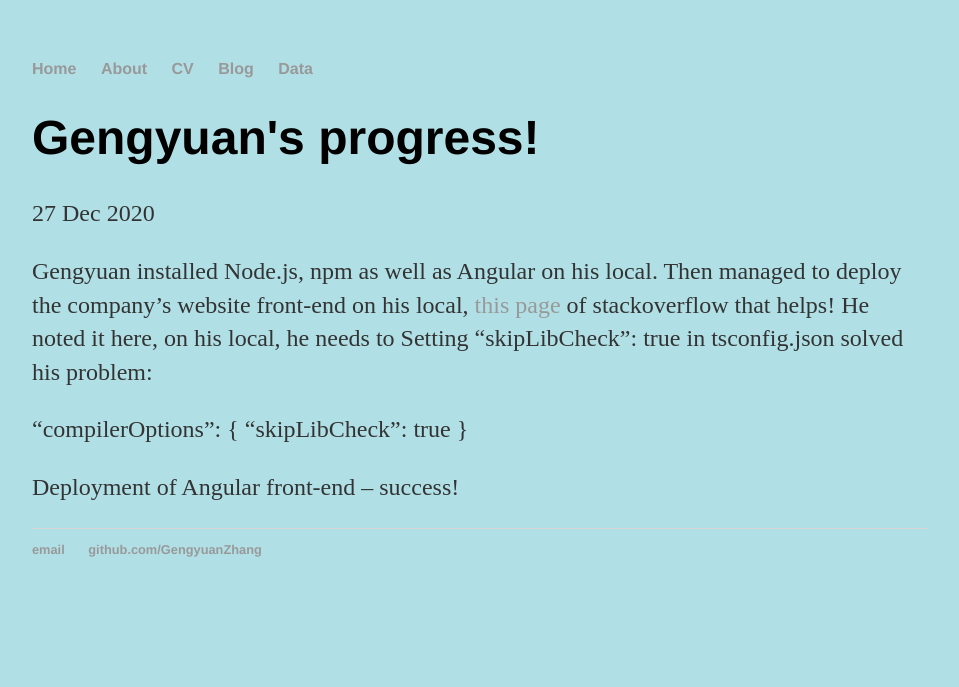
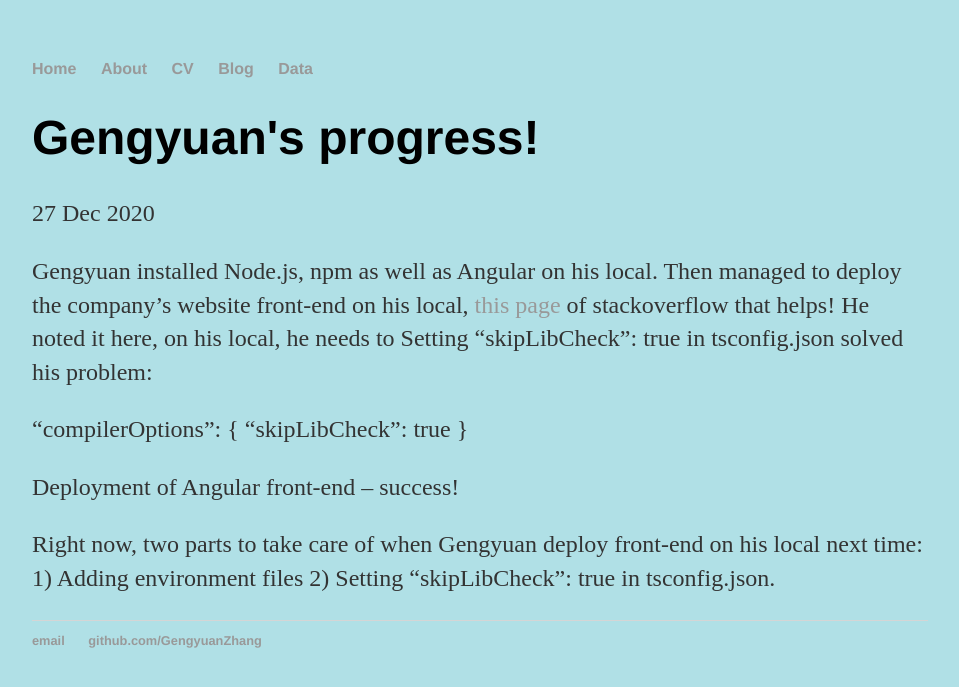
Before and after one commit to GengyuanZhang/GengyuanZhang.github.io, a Jekyll site: the page built from _posts/2020-12-27-gengyuan-zhang-progress.md, in a window 1280 px wide. Shown: the top 687 px of the page, without its empty margins (160-1119 px from the left). Built offline with Jekyll 4.4.1, drawn with Linux system fonts in a browser that asks for light colours.

Commit message:
Update 2020-12-27-gengyuan-zhang-progress.md

```diff
--- a/_posts/2020-12-27-gengyuan-zhang-progress.md
+++ b/_posts/2020-12-27-gengyuan-zhang-progress.md
@@ -11,3 +11,5 @@
 }
 
 Deployment of Angular front-end -- success!
+
+Right now, two parts to take care of when Gengyuan deploy front-end on his local next time: 1) Adding environment files 2) Setting "skipLibCheck": true in tsconfig.json.
```
